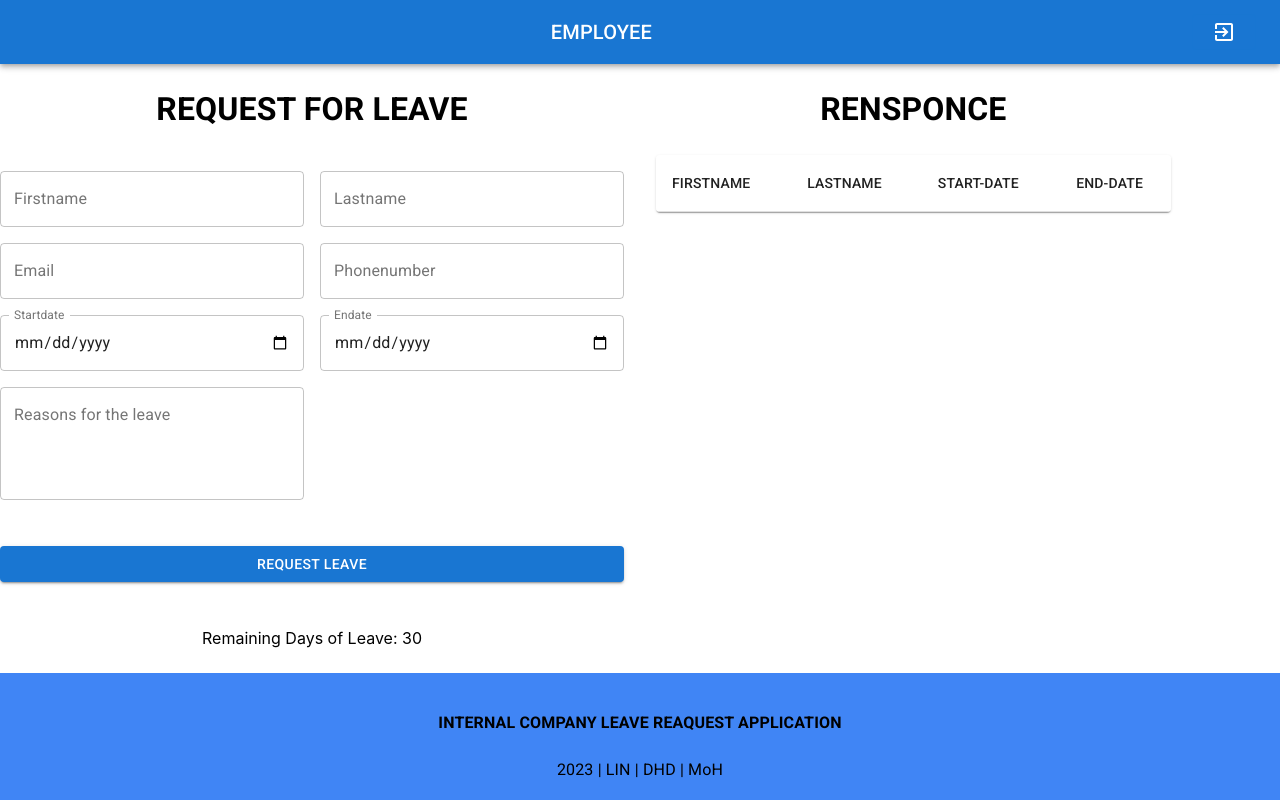
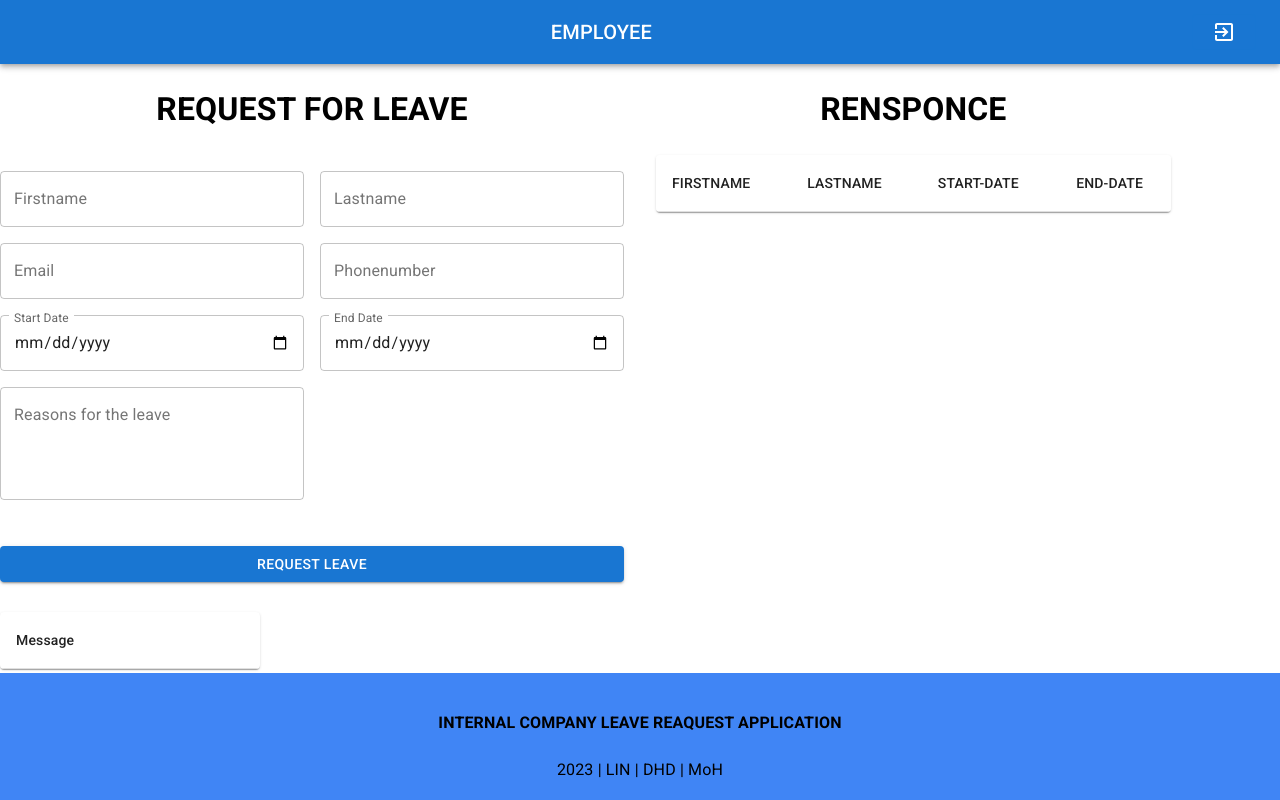
Before and after one commit to CispasMLP/-Internal-Company-Leave-Request-Application, a React (Create React App) app: page /home in a window 1280 px wide. Built offline with nearby package versions, Linux system fonts and the light colour scheme.

Commit message:
days remaining calculations

```diff
--- a/src/components/Employee/DateTimePicker.tsx
+++ b/src/components/Employee/DateTimePicker.tsx
@@ -5,8 +5,7 @@ import { FC } from "react";
 type IProps = {
     name:string,
     label:string,
-    // value:string,
-    // onChange:any,
+
 
 
 
--- a/src/components/Employee/Home.tsx
+++ b/src/components/Employee/Home.tsx
@@ -1,43 +1,33 @@
 import {  Grid } from '@material-ui/core'
-import {Button, Snackbar, Typography } from '@mui/material'
-import { Form, Formik } from 'formik'
+import {Button, Paper, Table, TableBody, TableCell, TableContainer, TableHead, TableRow, TextField, Typography } from '@mui/material'
+import { Field, Form, Formik } from 'formik'
 import { useContext, useState } from 'react';
 import * as Yup from 'yup';
 import TableContext from '../Context/UserContext';
 import Header from '../Navbar/Header';
-import DateTimePicker from './DateTimePicker';
 import EtextField from './EtextField';
 import FeedBackTable from './FeedBackTable';
 import Footer from '../Navbar/Footer';
 
+
 import ExitToAppIcon from '@mui/icons-material/ExitToApp';
 
 
+interface Alert {
+  message: string;
+  type: 'success' | 'error'; // specify the type of the 'type' property
+}
 
 
 const Home = () => {
 
     //Date Calculations
-    const ANNUAL_LEAVE_DAYS = 30;
+    const [remainingDays, setRemainingDays] = useState(30);
+    const [openAlert, setOpenAlert] = useState<boolean>(false);
+    const [alertMessage, setAlertMessage] = useState<string>('')
 
-    const [cstartDate, setCStartDate] = useState<Date | null>(null);
-    const [cendDate, setCEndDate] = useState<Date | null>(null);
-    const [remainingDays, setRemainingDays] = useState<number>(ANNUAL_LEAVE_DAYS);
-    const [notificationOpen, setNotificationOpen] = useState<boolean>(false);
+    const [alerts, setAlerts] = useState<Alert[]>([]);
 
-    const handleStartDateChange = (event:any) => {
-      const date = new Date(event.target.value);
-      setCStartDate(date);
-    };
-
-    const handleEndDateChange = (event:any) => {
-      const date = new Date(event.target.value);
-      setCEndDate(date);
-    };
-
-    const handleNotificationClose = () => {
-      setNotificationOpen(false);
-    };
 
     //Table context api
 
@@ -75,7 +65,7 @@ const Home = () => {
         message:Yup.string().required('Required')
 
     })
-     // formik,table context and data calculations
+     // formik,table context and date calculations
 
     const onSubmit=(values:any,formikHelpers:any)=>{
             console.log(values)
@@ -87,22 +77,25 @@ const Home = () => {
             setStartDate("");
             setEndDate("")
 
-            if (cstartDate && cendDate) {
-                const diffTime = Math.abs(cendDate.getTime() - cstartDate.getTime());
-                const diffDays = Math.ceil(diffTime / (1000 * 60 * 60 * 24));
-                const newRemainingDays = remainingDays - diffDays;
-                if (newRemainingDays < 0) {
-                  setNotificationOpen(true);
-                } else {
-                  setRemainingDays(newRemainingDays);
-                  setCStartDate(null);
-                  setCEndDate(null);
-                }
-              }
-        }
+            //date
 
+            const startDate = new Date(values.startDate);
+            const endDate = new Date(values.endDate);
+            const daysDiff = (endDate.getTime() - startDate.getTime()) / (1000 * 3600 * 24) + 1;
+            const newRemainingDays = remainingDays - daysDiff;
 
+            if (newRemainingDays < 0) {
+              const message = 'You do not have enough remaining annual leave days.';
+              const alert: Alert = { message, type: 'error' }; // specify the type of the 'alert' variable
+              setAlerts([...alerts, alert]);
+              return;
+            }
 
+            setRemainingDays(newRemainingDays);
+            const message = `You have ${newRemainingDays} days of annual leave remaining.`;
+            const alert: Alert = { message, type: 'success' }; // specify the type of the 'alert' variable
+            setAlerts([...alerts, alert]);
+          };
 
 
   return (
@@ -117,6 +110,7 @@ const Home = () => {
       <Grid container justifyContent="flex-start"  spacing={4} >
         <Grid item xs={6}>
                 <Formik  initialValues={iniatialValues} validationSchema={validateYupSchema} onSubmit={onSubmit}>
+                {({ values, handleChange, handleBlur }) => (
                     <Form>
                         <Grid container spacing={2}>
                             <Grid item xs={12}>
@@ -156,22 +150,44 @@ const Home = () => {
                             </Grid>
 
                             <Grid item xs={6}>
-                                <DateTimePicker
-                                name="startDate"
-                                label="Startdate"
-                                // value={cstartDate ? cstartDate.toISOString().substr(0, 10) : ''}
-                                // onChange={handleStartDateChange}
-                                />
+                            <Field
+                             name="startDate"
+                                as={TextField}
+                                label="Start Date"
+                                type="date"
+                                onChange={handleChange}
+                                onBlur={handleBlur}
+                                value={values.startDate}
+                                variant= 'outlined'
+                                fullWidth= "true"
+                                InputLabelProps={{
+                                  shrink: true,
+                                }}
+                                inputProps={{
+                                  max: values.endDate,
+                                }}
+                              />
                             </Grid>
 
 
                             <Grid item xs={6}>
-                                <DateTimePicker
+                            <Field
                                 name="endDate"
-                                label="Endate"
-                                // value={cendDate ? cendDate.toISOString().substr(0, 10) : ''}
-                                // onChange={handleEndDateChange}
-                                />
+                                as={TextField}
+                                label="End Date"
+                                type="date"
+                                onChange={handleChange}
+                                onBlur={handleBlur}
+                                value={values.endDate}
+                                variant= 'outlined'
+                                fullWidth= "true"
+                                InputLabelProps={{
+                                  shrink: true,
+                                }}
+                                inputProps={{
+                                  min: values.startDate,
+                                }}
+                              />
                             </Grid>
 
                             <Grid item xs={6}>
@@ -183,26 +199,38 @@ const Home = () => {
                                 />
                             </Grid>
 
-
-
                             <Grid item xs={12}>
                               <Button type='submit' variant='contained' fullWidth sx={{margin:'30px auto'}}>
                               Request Leave
                              </Button>
 
-                             <p>Remaining Days of Leave: {remainingDays}</p>
-                             <Snackbar
-                             open={notificationOpen}
-                             autoHideDuration={6000}
-                             onClose={handleNotificationClose}
-                             message="You do not have enough remaining leave days"
-                              />
-
                             </Grid>
 
                         </Grid>
                     </Form>
+                      )}
                 </Formik>
+
+                <Grid>
+                <Grid item xs={5} justify="flex-end">
+                <TableContainer component={Paper}>
+                  <Table>
+                    <TableHead>
+                      <TableRow>
+                        <TableCell>Message</TableCell>
+                      </TableRow>
+                    </TableHead>
+                    <TableBody>
+                      {alerts.map((alert, index) => (
+                        <TableRow key={index}>
+                          <TableCell>{alert.message}</TableCell>
+                        </TableRow>
+                      ))}
+                    </TableBody>
+                  </Table>
+                </TableContainer>
+              </Grid>
+                </Grid>
 
         </Grid>
          <Grid item xs={5} justify="flex-end">
```
